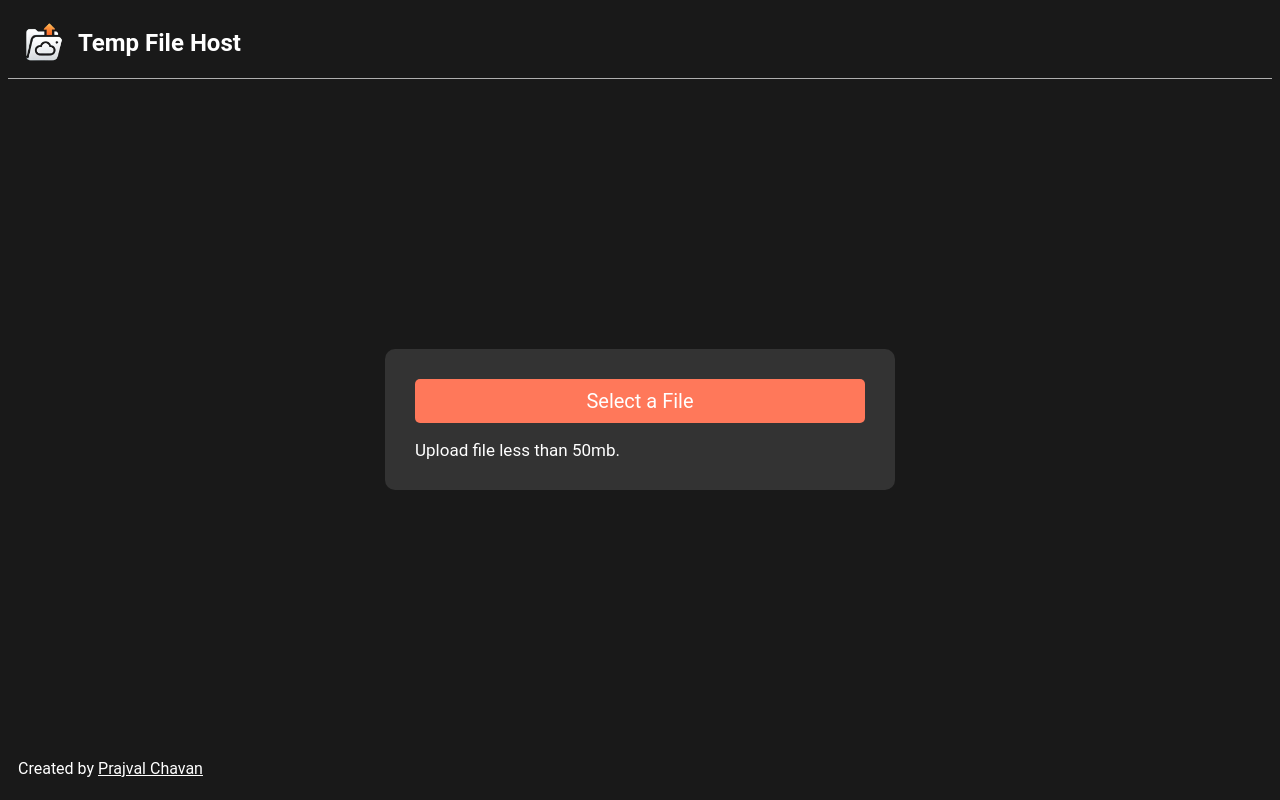
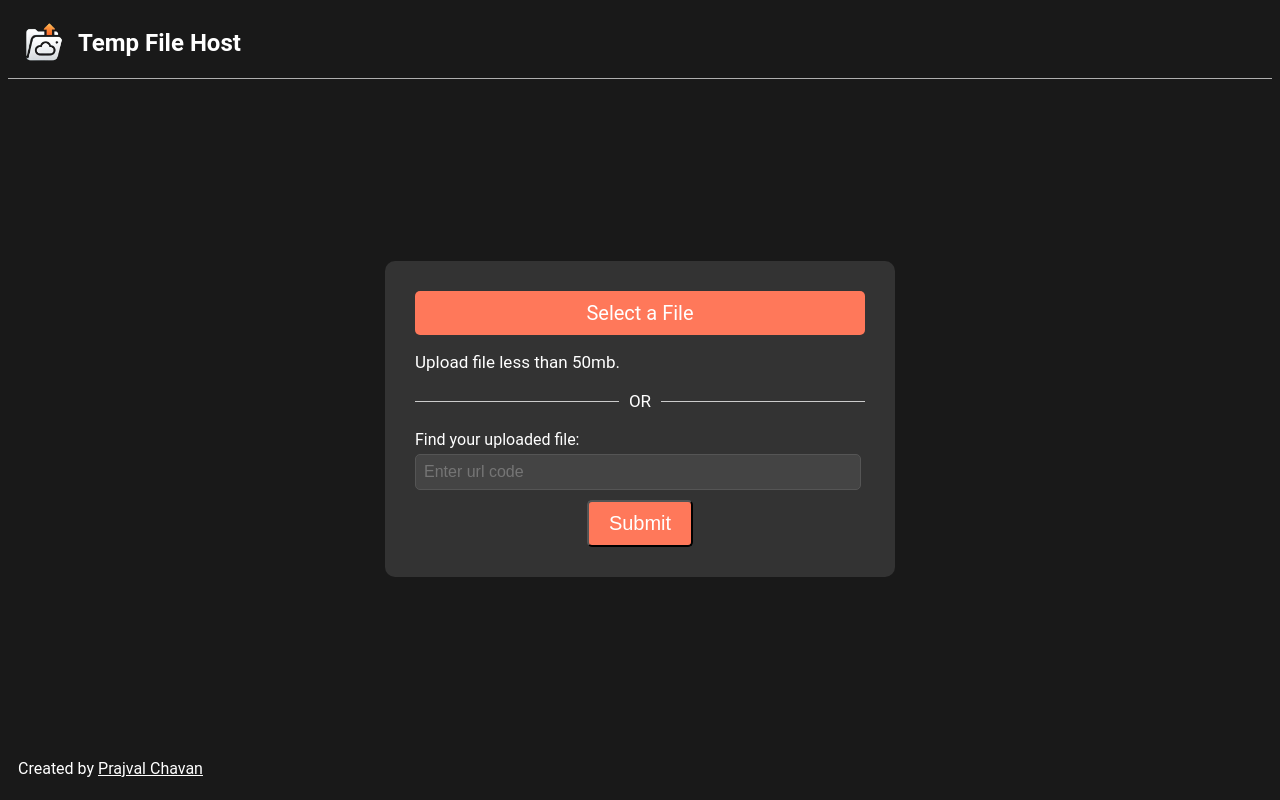
Before and after one commit to prajvalchavan99/TempFileHost, a React (Create React App) app: page /#/ in a window 1280 px wide. Shown: the top 800 px of the page. Built offline with nearby package versions, Linux system fonts and the light colour scheme; no server answers.

Commit message:
Add feature to find your file

```diff
--- a/src/components/upload/FileDisplayPage.jsx
+++ b/src/components/upload/FileDisplayPage.jsx
@@ -107,6 +107,9 @@ const FileDisplayPage = () => {
                 File name: <b>{filename}</b>
               </p>
               <p className="detail-text">
+                Url code: <b>{endpoint}</b>
+              </p>
+              <p className="detail-text">
                 Validity time: <b>{validity} minutes</b>
               </p>
               <p className="detail-text">
--- a/src/components/upload/FileUpload.jsx
+++ b/src/components/upload/FileUpload.jsx
@@ -11,6 +11,7 @@ export default function FileUpload() {
   const [endpoint, setEndpoint] = useState();
   const [error, seterror] = useState("");
   const [isLoading, setIsLoading] = useState(false);
+  const [urlCode, setUrlCode] = useState("");
   const handleFileChange = (event) => {
     setFile(event.target.files[0]);
   };
@@ -105,7 +106,7 @@ export default function FileUpload() {
                 />
               </label>
               <label>
-                Url:
+                Url code:
                 <input
                   type="text"
                   value={endpoint}
@@ -144,6 +145,47 @@ export default function FileUpload() {
               </label>
               <p>Upload file less than 50mb.</p>
               {error ? <p className="error-msg">{error}</p> : ""}
+              <br />
+              <div
+                style={{
+                  display: "flex",
+                  alignItems: "center",
+                  textAlign: "center",
+                }}
+              >
+                <hr
+                  style={{
+                    flex: 1,
+                    border: "none",
+                    borderTop: "1px solid #ccc",
+                  }}
+                />
+                <p style={{ margin: "0 10px", whiteSpace: "nowrap" }}>OR</p>
+                <hr
+                  style={{
+                    flex: 1,
+                    border: "none",
+                    borderTop: "1px solid #ccc",
+                  }}
+                />
+              </div>
+              <br />
+              <label style={{ textAlign: "left" }}>
+                Find your uploaded file:
+                <input
+                  type="text"
+                  maxLength={20}
+                  onChange={(e) => setUrlCode(e.target.value)}
+                  value={urlCode}
+                  placeholder="Enter url code"
+                />
+              </label>
+              <button
+                className="upload-btn"
+                onClick={() => navigate(`/file?filename=${urlCode}`)}
+              >
+                Submit
+              </button>
             </div>
           )}
         </div>
```
